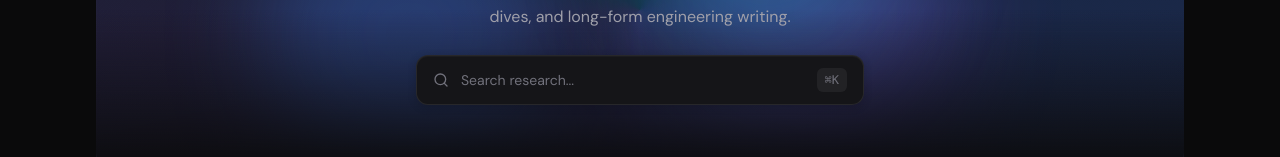
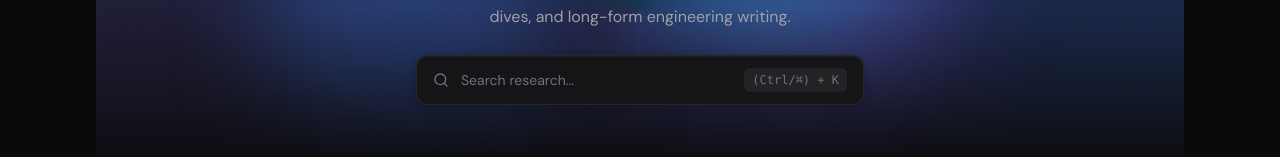
Before and after one commit to AxelTWC/research, a React (Vite) app: page / in a window 1280 px wide. Shown: the part 274-431 px from the top of the page. Built offline with nearby package versions, Linux system fonts and the light colour scheme.

Commit message:
Update App.jsx

```diff
--- a/src/App.jsx
+++ b/src/App.jsx
@@ -260,7 +260,7 @@ function App() {
                 onChange={(e) => setSearchQuery(e.target.value)}
                 onFocus={() => searchQuery && setShowResults(searchResults.length > 0)}
               />
-              <kbd className="flex cursor-pointer items-center gap-0.5 rounded-md bg-white/6 px-2 py-1 text-xs text-zinc-500 transition hover:bg-white/10" onClick={() => inputRef.current?.focus()}>⌘K</kbd>
+              <kbd className="flex cursor-pointer items-center gap-0.5 rounded-md bg-white/6 px-2 py-1 text-xs text-zinc-500 transition hover:bg-white/10" onClick={() => inputRef.current?.focus()}>(Ctrl/⌘) + K</kbd>
             </div>
             {showResults && (
               <div className="search-dropdown">
```
